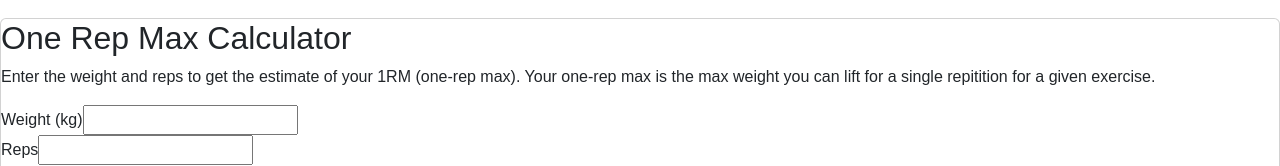
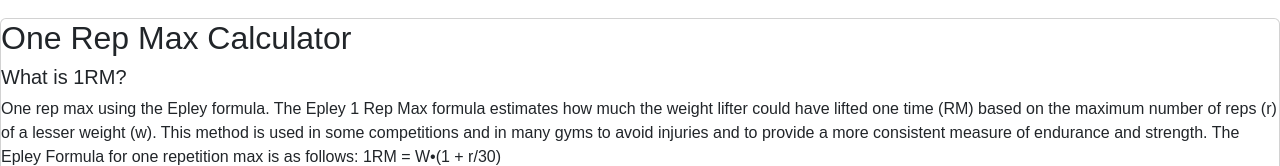
Before and after one commit to Clelia-M/WellFit, a React (Create React App) app: page / in a window 1280 px wide. Shown: the part 786-952 px from the top of the page. Built offline with nearby package versions, Linux system fonts and the light colour scheme.

Commit message:
updated information on the Epley formula

```diff
--- a/src/components/Workout.js
+++ b/src/components/Workout.js
@@ -1,10 +1,20 @@
 import React from "react";
+import "fitness-calc";
 
 // HTML structure
 function Workout() {
   return (
     <div className="card">
       <h2>One Rep Max Calculator</h2>
+      <h5>What is 1RM?</h5>
+      <p>
+        One rep max using the Epley formula. The Epley 1 Rep Max formula
+        estimates how much the weight lifter could have lifted one time (RM)
+        based on the maximum number of reps (r) of a lesser weight (w). This
+        method is used in some competitions and in many gyms to avoid injuries
+        and to provide a more consistent measure of endurance and strength. The
+        Epley Formula for one repetition max is as follows: 1RM = W•(1 + r/30){" "}
+      </p>
       <p>
         Enter the weight and reps to get the estimate of your 1RM (one-rep max).
         Your one-rep max is the max weight you can lift for a single repitition
@@ -33,15 +43,13 @@ function Workout() {
         <input type="submit" value="Calculate 1RM" />
       </form>
       <br></br>
-      <h5>What is 1RM?</h5>
-      <p>One rep max ................</p>
     </div>
   );
 }
 
-// one rep max function
-function OneRepMax() {
-  const fitness = require('fitness-calc');
+// fitness calc function
+function FitnessCalc() {
+  const fitness = require("fitness-calc");
 
   const weight = 100;
   const reps = 5;
```
